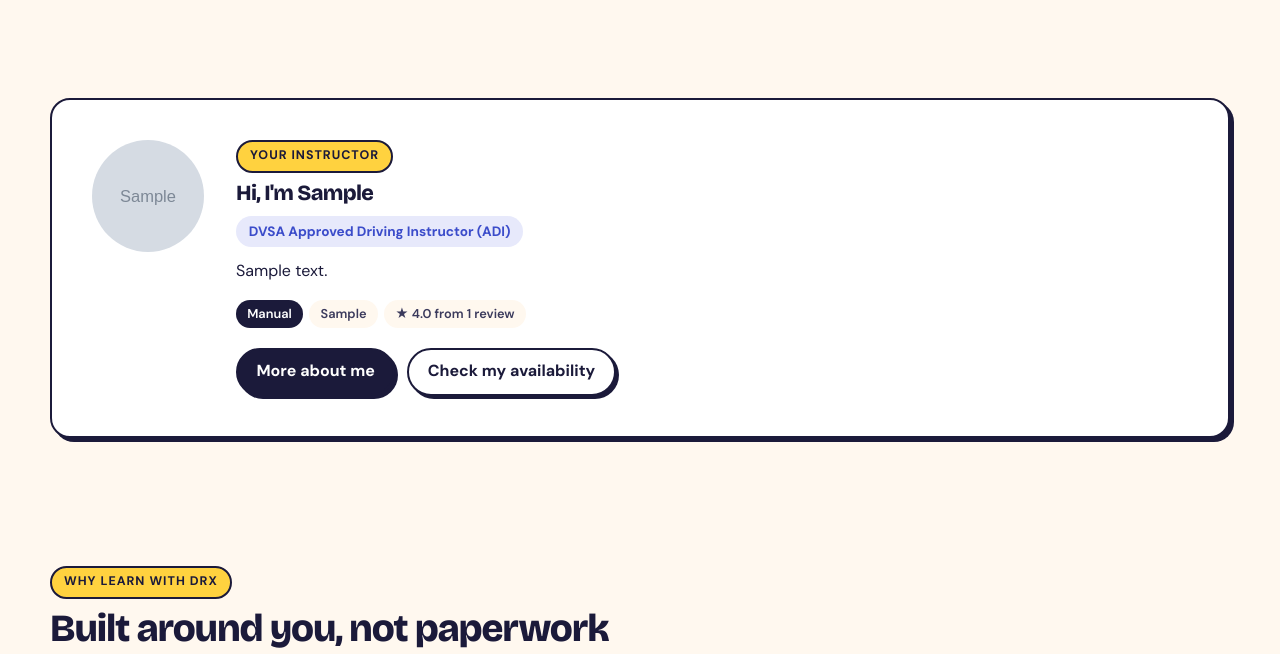
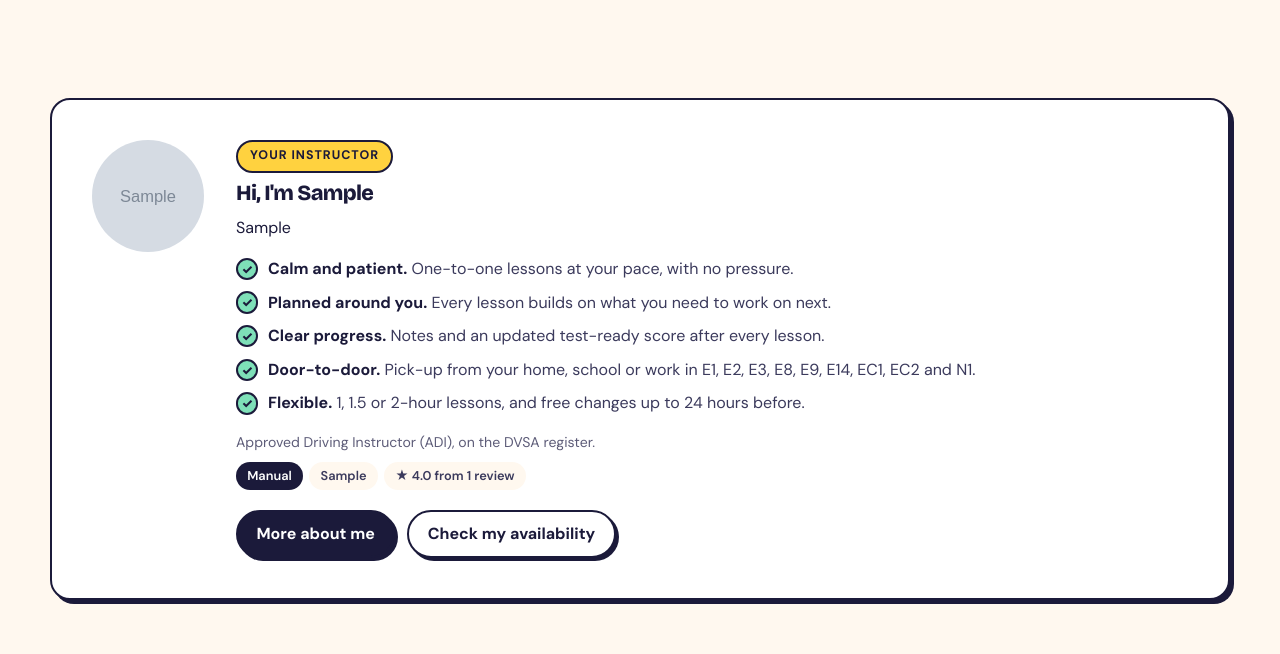
Before and after one commit to Md12Ali/DRX, a Django app: page / in a window 1280 px wide. Shown: the part 2480-3134 px from the top of the page. Run offline with Django 5.2, Linux system fonts and the light colour scheme; data comes from the database, SQL or seed files in the repository; tables that the repository leaves empty hold one stand-in row (values such as "Sample post"); grey boxes marked "Sample" are stand-in pictures; data that the repository does not hold is empty; parts of the project's set-up code (start-up, migrations or seed data) failed here and were passed over.

Commit message:
Replace trainee badge with positive instructor highlights; keep a short DVSA trainee note
Co-Authored-By: Claude Opus 5.5 <noreply@anthropic.com>
Claude-Session: https://claude.ai/code/session_01Dks5HqKVWKRfi1YayRxVu2

```diff
--- a/core/templates/core/home.html
+++ b/core/templates/core/home.html
@@ -34,7 +34,7 @@
           {% include "includes/instructor_avatar.html" with size="md" %}
           <div>
             <p class="ticket-name">{{ instructor.display_name }}</p>
-            <p class="ticket-meta">{% if instructor.is_adi %}Approved Driving Instructor{% else %}Trainee driving instructor{% endif %}</p>
+            <p class="ticket-meta">Driving lessons · East London</p>
           </div>
         </div>
         <p class="ticket-time">{{ hourly_rate_display }}<span>/hour</span></p>
@@ -153,8 +153,8 @@
     <div>
       <p class="eyebrow">Your instructor</p>
       <h2 id="about-title">Hi, I'm {{ instructor.first_name }}</h2>
-      <p class="qualification-badge">{{ instructor.get_qualification_display }}</p>
-      <p>{% if instructor.bio %}{{ instructor.bio|truncatewords:60 }}{% else %}{{ instructor.tagline|default:"Calm, patient lessons that fit around your week." }}{% endif %}</p>
+      <p>{{ instructor.tagline|default:"Calm, patient lessons that fit around your week." }}</p>
+      {% include "includes/instructor_highlights.html" %}
       <ul class="chip-list">
         <li class="chip">{{ instructor.get_teaches_display }}</li>
         {% if instructor.car %}<li class="chip chip-soft">{{ instructor.car }}</li>{% endif %}
--- a/instructors/templates/instructors/instructor_detail.html
+++ b/instructors/templates/instructors/instructor_detail.html
@@ -12,7 +12,6 @@
       {% include "includes/instructor_avatar.html" with size="xl" %}
       <div>
         <h1 id="instructor-name">{{ instructor.display_name }}</h1>
-        <p class="qualification-badge">{{ instructor.get_qualification_display }}</p>
         {% if instructor.tagline %}<p class="lede">{{ instructor.tagline }}</p>{% endif %}
         <p class="rating-line">
           {% if review_count %}
@@ -31,6 +30,9 @@
       <div><dt>Areas</dt><dd>{{ instructor.areas_covered }}</dd></div>
       <div><dt>Hours</dt><dd>{{ instructor.working_days_display }}, {{ instructor.day_start|time:"H:i" }}–{{ instructor.day_end|time:"H:i" }}</dd></div>
     </dl>
+
+    <h2>Why learn with {{ instructor.first_name }}</h2>
+    {% include "includes/instructor_highlights.html" %}
 
     {% if instructor.bio %}
       <h2>About {{ instructor.first_name }}</h2>
--- a/instructors/tests.py
+++ b/instructors/tests.py
@@ -74,7 +74,10 @@ class DirectoryViewTests(TestCase):
     def test_detail_shows_prices(self):
         response = self.client.get(self.manual.get_absolute_url())
         self.assertContains(response, "£52.50")
-        self.assertContains(response, "Trainee driving instructor")
+        # No badge, but trainees are still clearly described as trainees (DVSA advertising rule)
+        self.assertNotContains(response, "qualification-badge")
+        self.assertContains(response, "Licensed by DVSA as a trainee driving instructor")
+        self.assertContains(response, "Calm and patient.")
 
     def test_single_instructor_list_redirects_to_profile(self):
         self.auto.bookings.all().delete()
--- a/static/css/style.css
+++ b/static/css/style.css
@@ -2901,3 +2901,45 @@ h2 {
     transition: none;
   }
 }
+
+/* Instructor highlights (replaces the qualification badge) */
+.highlight-list {
+  display: grid;
+  gap: 0.55rem;
+  margin: 0.75rem 0 1rem;
+  padding: 0;
+  list-style: none;
+}
+
+.highlight-list li {
+  position: relative;
+  padding-left: 2rem;
+  color: var(--ink-soft);
+}
+
+.highlight-list li::before {
+  content: "✓";
+  position: absolute;
+  top: 0.05rem;
+  left: 0;
+  display: grid;
+  place-items: center;
+  width: 1.4rem;
+  height: 1.4rem;
+  border: var(--border);
+  border-radius: 50%;
+  background: var(--mint);
+  color: var(--ink);
+  font-size: 0.8rem;
+  font-weight: 800;
+}
+
+.highlight-list strong {
+  color: var(--ink);
+}
+
+.licence-note {
+  margin: 0 0 0.5rem;
+  color: var(--muted);
+  font-size: 0.88rem;
+}
--- /dev/null
+++ b/templates/includes/instructor_highlights.html
@@ -0,0 +1,13 @@
+{# Positive, checkable selling points shown on the home page and the profile #}
+<ul class="highlight-list">
+  <li><strong>Calm and patient.</strong> One-to-one lessons at your pace, with no pressure.</li>
+  <li><strong>Planned around you.</strong> Every lesson builds on what you need to work on next.</li>
+  <li><strong>Clear progress.</strong> Notes and an updated test-ready score after every lesson.</li>
+  <li><strong>Door-to-door.</strong> Pick-up from your home, school or work in {{ covered_list }}.</li>
+  <li><strong>Flexible.</strong> 1, 1.5 or 2-hour lessons, and free changes up to 24 hours before.</li>
+</ul>
+{% if instructor.is_adi %}
+  <p class="licence-note">Approved Driving Instructor (ADI), on the DVSA register.</p>
+{% else %}
+  <p class="licence-note">Licensed by DVSA as a trainee driving instructor, working towards the final ADI qualification.</p>
+{% endif %}
```
Also changed, not shown: README.md.
